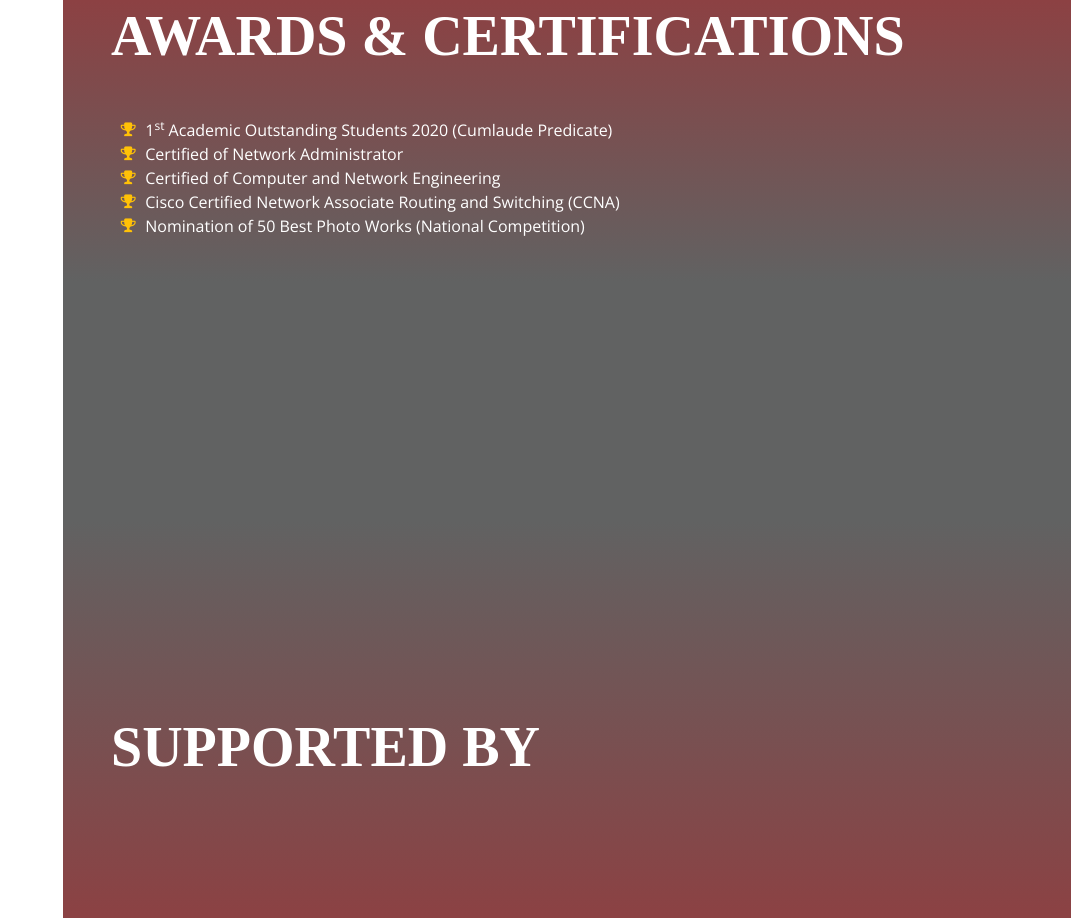
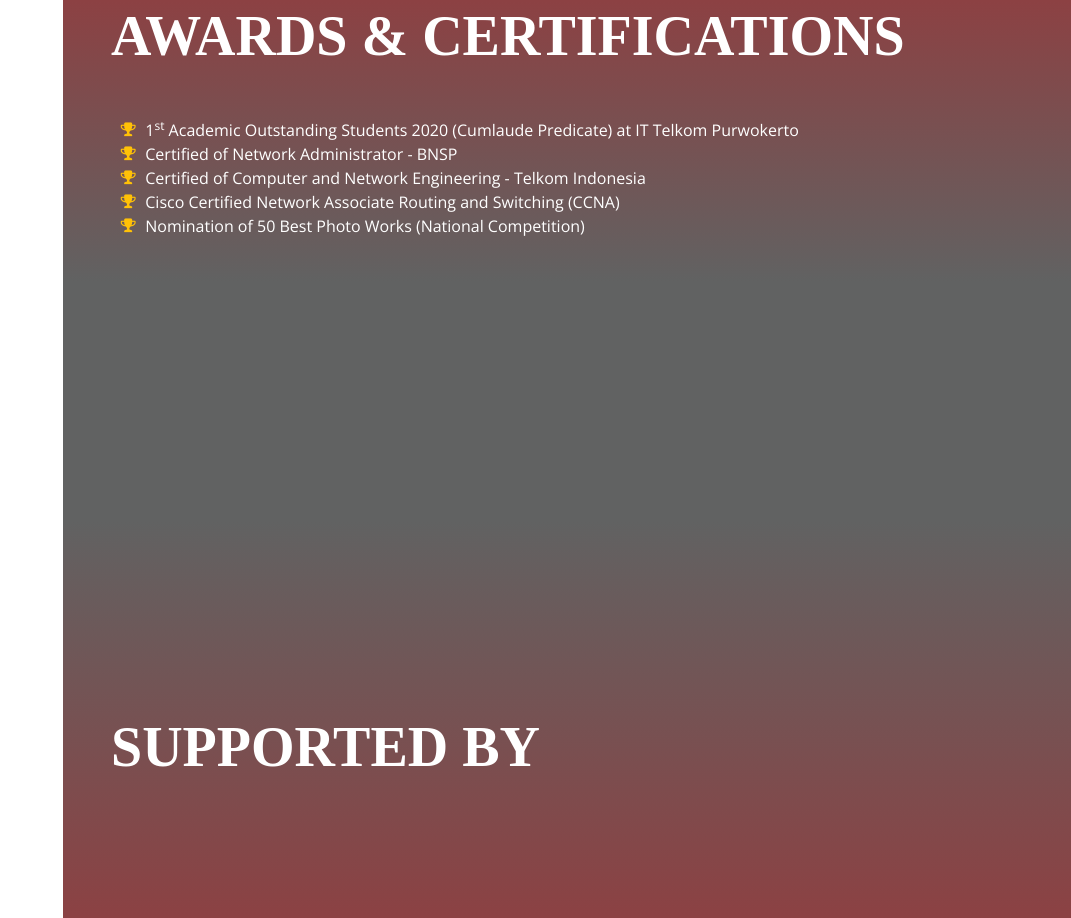
Before and after one commit to hilmansw/profile, a plain HTML site: page index.html in a window 1280 px wide. Shown: the part 3578-4496 px from the top of the page, without its empty margins (209-1280 px from the left). Drawn offline with nearby package versions, Linux system fonts and the light colour scheme; a web font is replaced by a local one.

Commit message:
Update index.html

```diff
--- a/index.html
+++ b/index.html
@@ -232,13 +232,13 @@
             <li>
               <i class="fa-li fa fa-trophy text-warning"></i>
               1<sup>st</sup>
-              Academic Outstanding Students 2020 (Cumlaude Predicate)</li>
+              Academic Outstanding Students 2020 (Cumlaude Predicate) at IT Telkom Purwokerto</li>
             <li>
               <i class="fa-li fa fa-trophy text-warning"></i>
-              Certified of Network Administrator</li>
+              Certified of Network Administrator - BNSP</li>
             <li>
               <i class="fa-li fa fa-trophy text-warning"></i>
-              Certified of Computer and Network Engineering</li>
+              Certified of Computer and Network Engineering - Telkom Indonesia</li>
             <li>
             <li>
               <i class="fa-li fa fa-trophy text-warning"></i>
```
